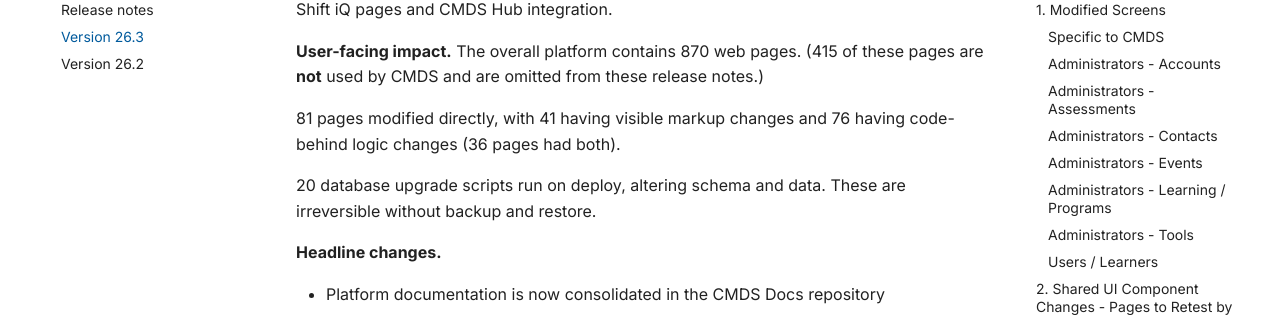
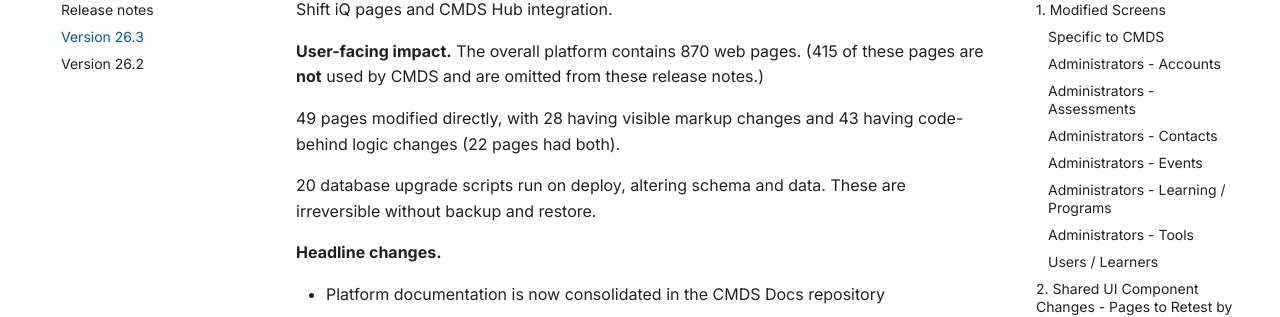
Before and after one commit to cmds-app/docs, an MkDocs documentation site: the page built from docs/changelog/version-26-3.md, in a window 1280 px wide and 900 px high, scrolled down 371 px. Shown: the part 152-469 px from the top of the window. Built offline with MkDocs 1.6.1 and Material for MkDocs 9.7.7, drawn with Linux system fonts in a browser that asks for light colours; comment, search, counter and statistics services are not loaded.

Commit message:
docs: recount v26.3 page stats excluding pages not used by CMDS

```diff
--- a/docs/changelog/version-26-3.md
+++ b/docs/changelog/version-26-3.md
@@ -14,7 +14,7 @@ It includes 208 code-change commits from 3 developers over multiple weeks, affec
 
 **User-facing impact.** The overall platform contains 870 web pages. (415 of these pages are **not** used by CMDS and are omitted from these release notes.)
 
-81 pages modified directly, with 41 having visible markup changes and 76 having code-behind logic changes (36 pages had both).
+49 pages modified directly, with 28 having visible markup changes and 43 having code-behind logic changes (22 pages had both).
 
 20 database upgrade scripts run on deploy, altering schema and data. These are irreversible without backup and restore.
 
```
